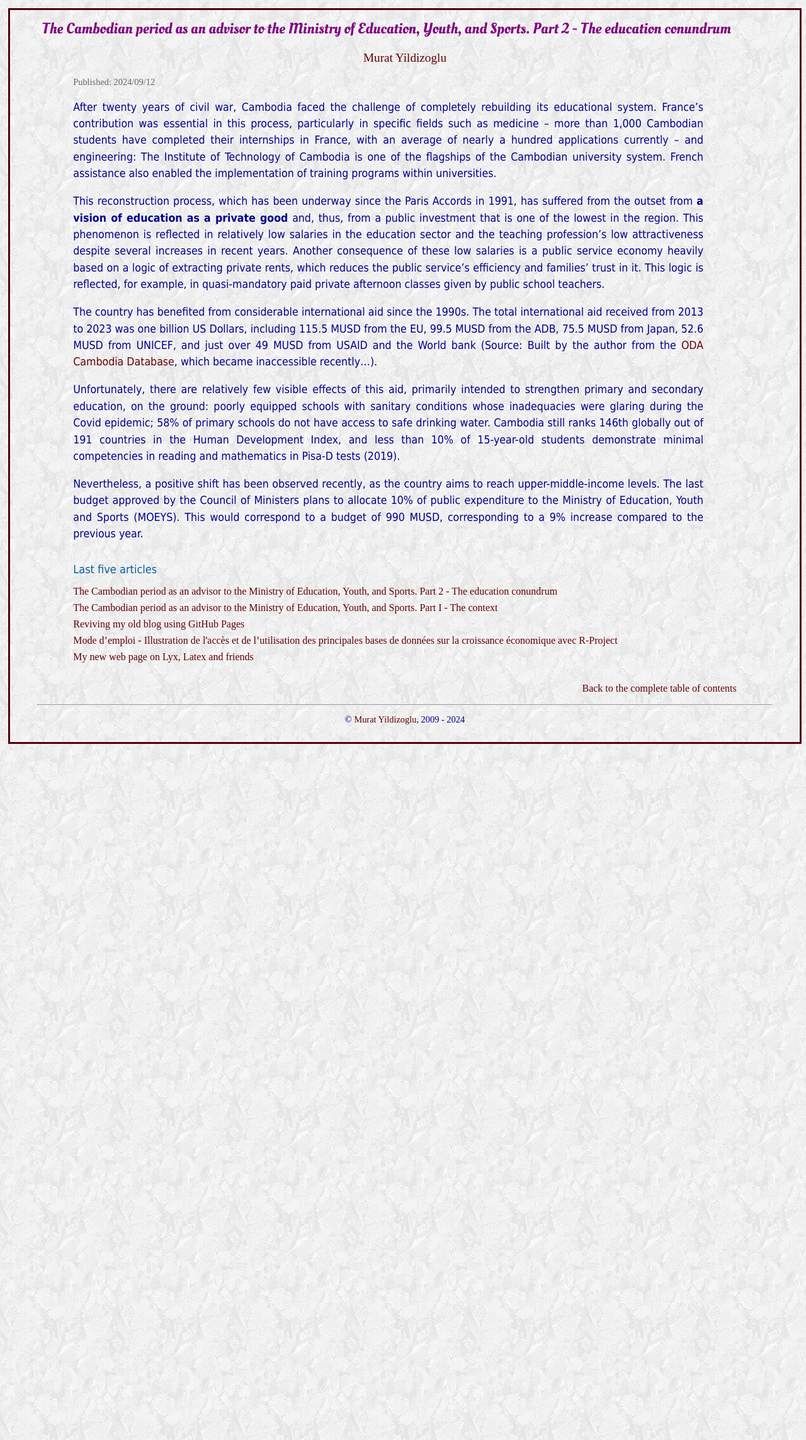
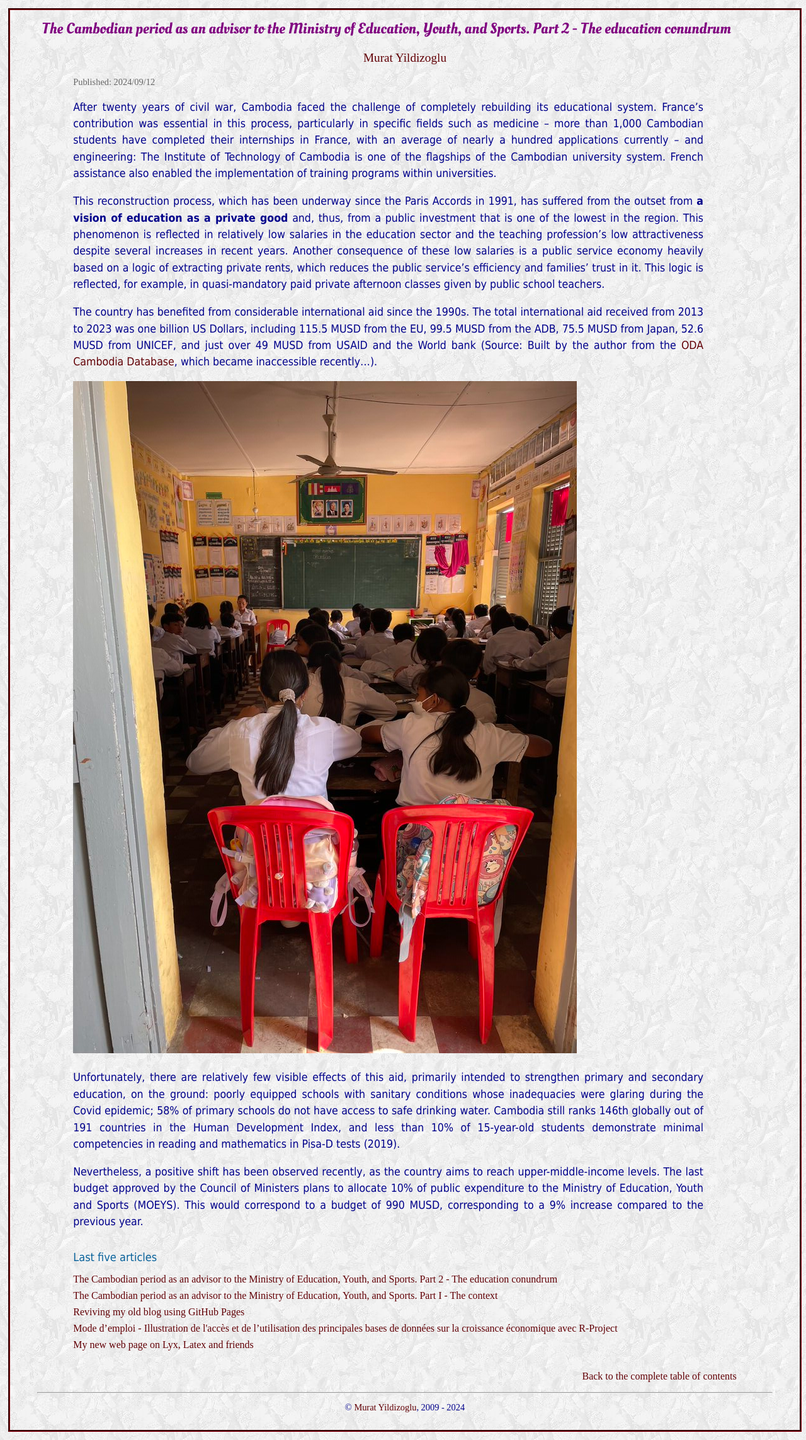
Before and after one commit to myildi/myildi.github.io, a Jekyll site: the page built from _posts/2024-09-12-Cambodia-period-2.md, in a window 1280 px wide. Shown: the whole page at 63% size. Built offline with Jekyll 4.4.1, drawn with Linux system fonts in a browser that asks for light colours.

Commit message:
update Cambodia 2 with image

```diff
--- a/_posts/2024-09-12-Cambodia-period-2.md
+++ b/_posts/2024-09-12-Cambodia-period-2.md
@@ -10,6 +10,8 @@ This reconstruction process, which has been underway since the Paris Accords in
 
 The country has benefited from considerable international aid since the 1990s. The total international aid received from 2013 to 2023 was one billion US Dollars, including 115.5 MUSD from the EU, 99.5 MUSD from the ADB, 75.5 MUSD from Japan, 52.6 MUSD from UNICEF, and just over 49 MUSD from USAID and the World bank (Source: Built by the author from the [ODA Cambodia Database](http://odacambodia.com), which became inaccessible recently...).
 
+![A classroom rather full](/images/classroom-bonded.jpeg)
+
 Unfortunately, there are relatively few visible effects of this aid, primarily intended to strengthen primary and secondary education, on the ground: poorly equipped schools with sanitary conditions whose inadequacies were glaring during the Covid epidemic; 58% of primary schools do not have access to safe drinking water. Cambodia still ranks 146th globally out of 191 countries in the Human Development Index, and less than 10% of 15-year-old students demonstrate minimal competencies in reading and mathematics in Pisa-D tests (2019).
 
 Nevertheless, a positive shift has been observed recently, as the country aims to reach upper-middle-income levels. The last budget approved by the Council of Ministers plans to allocate 10% of public expenditure to the Ministry of Education, Youth and Sports (MOEYS). This would correspond to a budget of 990 MUSD, corresponding to a 9% increase compared to the previous year.
```
Also changed, not shown: images/classroom-bonded.jpeg (added).
